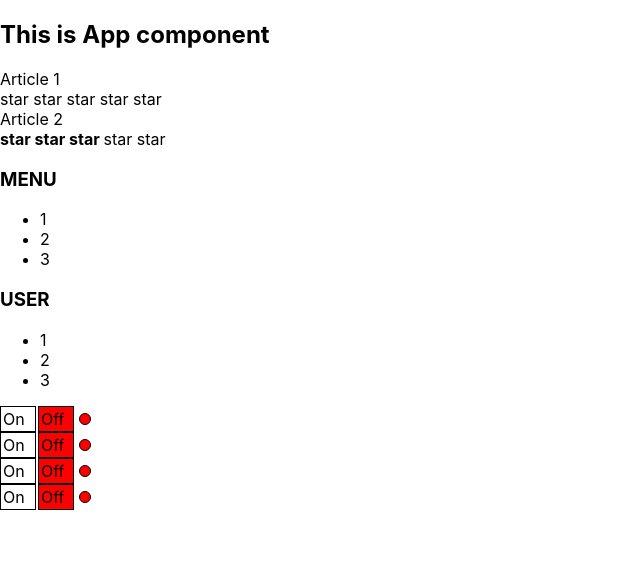
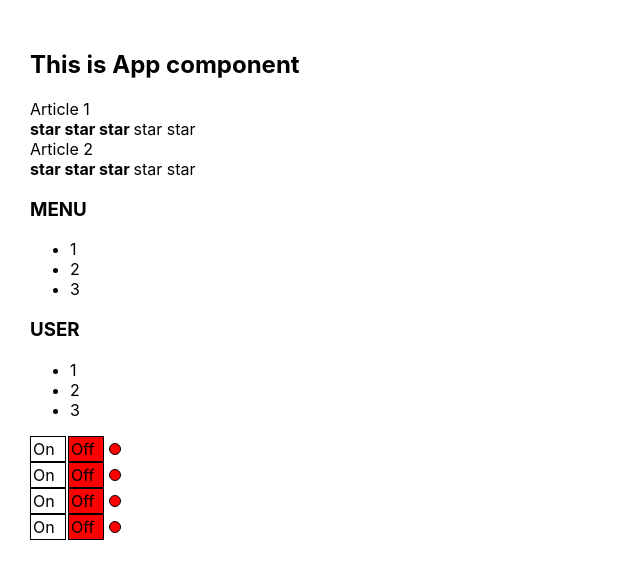
Before and after one commit to Santerakis/kabzda, a React (Create React App) app: page / in a window 1280 px wide. Shown: the top 578 px of the page, without its empty margins (0-640 px from the left). Built offline with nearby package versions, Linux system fonts and the light colour scheme.

Commit message:
UncontrolledRating

```diff
--- a/src/App.css
+++ b/src/App.css
@@ -1,8 +1,3 @@
 .App {
   padding: 30px;
-  display: flex;
 }
-
-.App > div {
-  margin-right: 50px;
-}
--- a/src/App.tsx
+++ b/src/App.tsx
@@ -5,14 +5,15 @@ import {Rating as R} from "./components/Rating/Rating";
 import {PageTitle} from "./components/PageTitle/PageTitle";
 import {OnOff} from "./components/OnOff/OnOff";
 import {UncontrolledAccordion} from "./components/Accordion/UncontrolledAccordion";
+import {UncontrolledRating} from "./components/Rating/UncontrolledRating";
 
 function App() {
     return (
-        <div>
+        <div className='App'>
             <PageTitle title='This is App component'/>
 
             Article 1
-            <R />
+            <UncontrolledRating />
 
             Article 2
             <R value={3}/>
--- a/src/components/Accordion/UncontrolledAccordion.tsx
+++ b/src/components/Accordion/UncontrolledAccordion.tsx
@@ -2,6 +2,10 @@ import React, {useState} from "react";
 
 type Accordion = {
     title: string
+}
+
+const titleStyle = {
+    cursor: 'pointer',
 }
 
 export function UncontrolledAccordion(props: Accordion) {
@@ -23,7 +27,7 @@ type AccordionTitle = {
 }
 
 function AccordionTitle(props: AccordionTitle) {
-    return <h3 onClick={props.onClick}>{props.title}</h3>
+    return <h3 style={titleStyle} onClick={props.onClick}>{props.title}</h3>
 }
 function AccordionBody() {
     return <ul>
--- a/src/components/OnOff/OnOff.tsx
+++ b/src/components/OnOff/OnOff.tsx
@@ -39,8 +39,8 @@ export const OnOff = (props: OnOff) => {
 
     return (
         <div>
-            <div style={onStyle} onClick={()=>setOn(!on)}>On</div>
-            <div style={offStyle} onClick={()=>setOn(!on)}>Off</div>
+            <div style={onStyle} onClick={()=>setOn(true)}>On</div>
+            <div style={offStyle} onClick={()=>setOn(false)}>Off</div>
             <div style={ledStyle}></div>
         </div>
     );
--- a/src/components/Rating/Rating.tsx
+++ b/src/components/Rating/Rating.tsx
@@ -1,6 +1,6 @@
 import React from "react";
 
-type RatingValue =  0 | 1 | 2 | 3 | 4 | 5
+export type RatingValue =  0 | 1 | 2 | 3 | 4 | 5
 
 export function Rating(props: {value?: RatingValue}) {
     return (
--- a/src/components/Rating/UncontrolledRating.tsx
+++ b/src/components/Rating/UncontrolledRating.tsx
@@ -1,19 +1,29 @@
-import React from "react";
+import React, {useState} from "react";
+import {RatingValue} from "./Rating";
 
-type RatingValue =  0 | 1 | 2 | 3 | 4 | 5
+const starStyle = {
+    cursor: 'pointer',
+}
 
-export function Rating(props: {value?: RatingValue}) {
+export function UncontrolledRating() {
+    const [value, setValue] = useState<RatingValue>(3)
+
     return (
         <div>
-            <Star selected={props.value! > 0}/>
-            <Star selected={props.value! > 1}/>
-            <Star selected={props.value! > 2}/>
-            <Star selected={props.value! > 3}/>
-            <Star selected={props.value! > 4}/>
+            <Star onClick={() => setValue(1)} selected={value > 0} />
+            <Star onClick={() => setValue(2)} selected={value > 1}/>
+            <Star onClick={() => setValue(3)} selected={value > 2}/>
+            <Star onClick={() => setValue(4)} selected={value > 3}/>
+            <Star onClick={() => setValue(5)} selected={value > 4}/>
         </div>
     )
 }
 
-function Star(props: {selected: boolean}) {
-    return <span>{props.selected ? <b>star </b> : 'star '}</span>
+type Star = {
+    selected: boolean
+    onClick: () => void
 }
+
+function Star(props: Star) {
+    return <span style={starStyle} onClick={props.onClick}>{props.selected ? <b>star </b> : 'star '}</span>
+}
```
